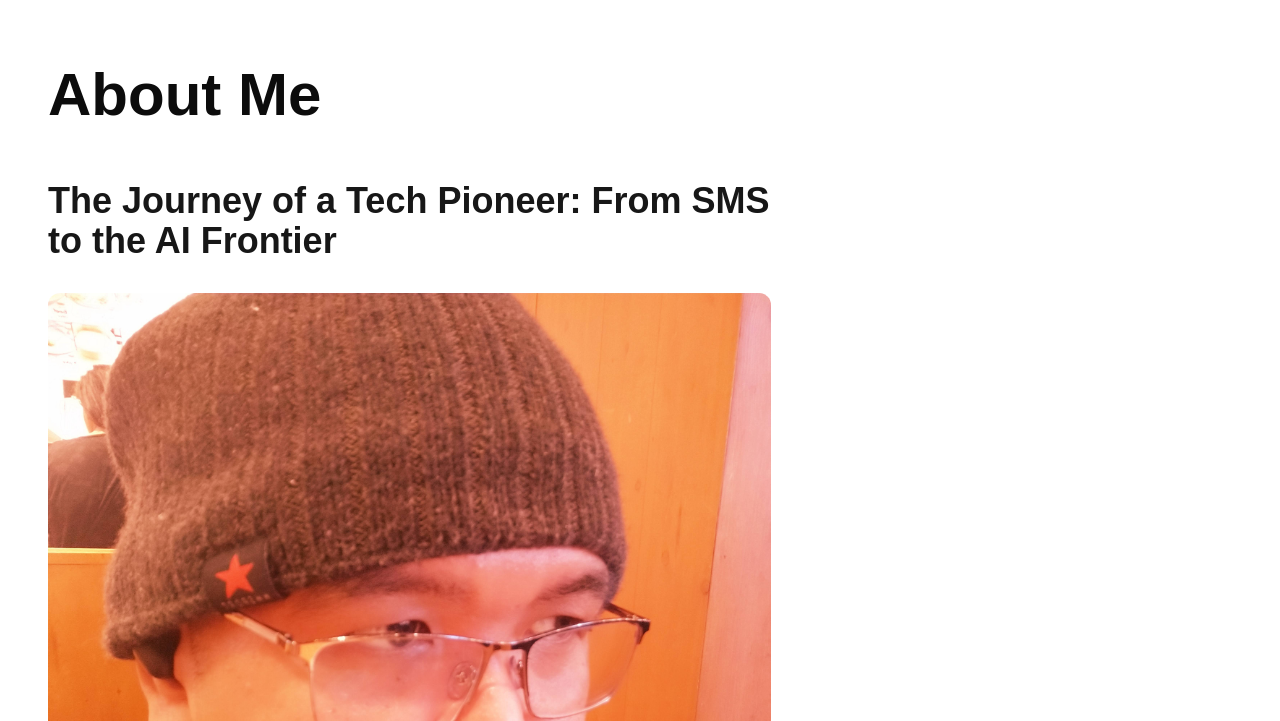
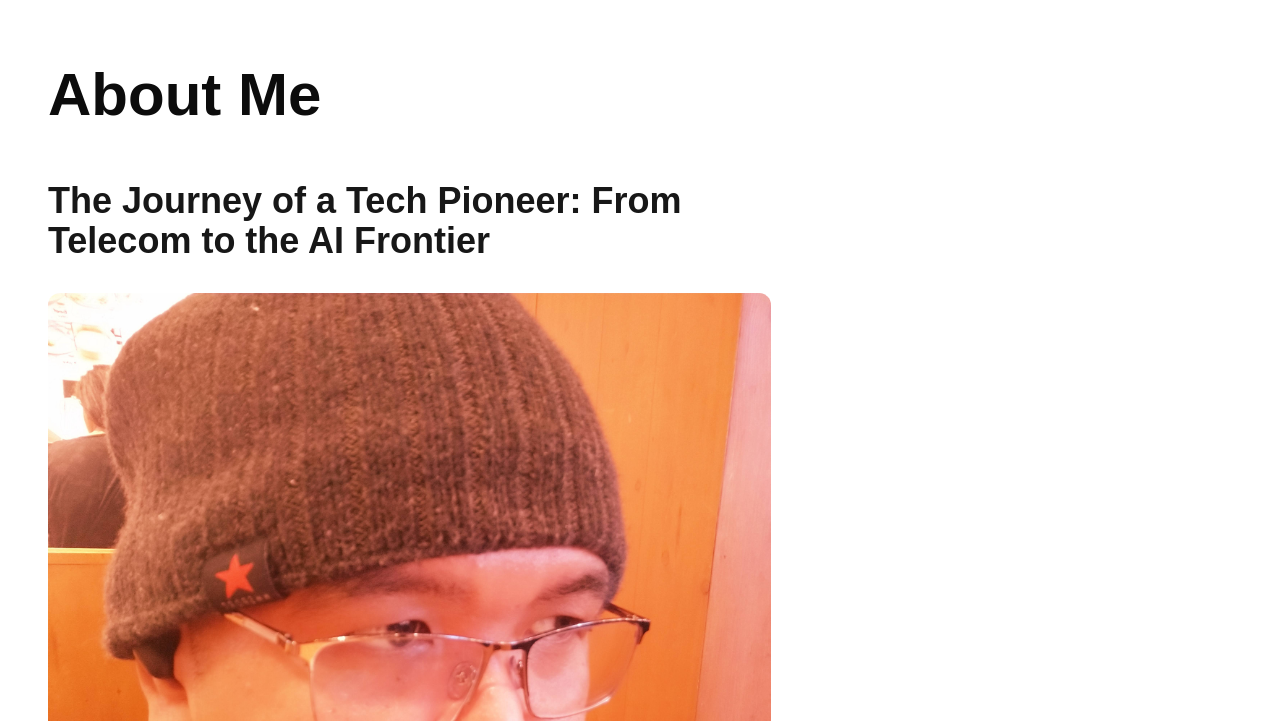
Before and after one commit to rpfilomeno/blog, an Astro site: page /about in a window 1280 px wide. Shown: the part 79-800 px from the top of the page. Built offline with nearby package versions, Linux system fonts and the light colour scheme; Astro itself is replaced by a stand-in of ours.

```diff
--- a/src/pages/about.astro
+++ b/src/pages/about.astro
@@ -12,7 +12,7 @@
 		<div
 			class="prose prose-neutral prose-lg md:prose-xl dark:prose-invert prose-img:rounded-xl prose-figure:text-center prose-img:mx-auto"
 		>
-			<h2>The Journey of a Tech Pioneer: From SMS to the AI Frontier</h2>
+			<h2>The Journey of a Tech Pioneer: From Telecom to the AI Frontier</h2>
 
 			<Image
 											src={profileImage}
```
